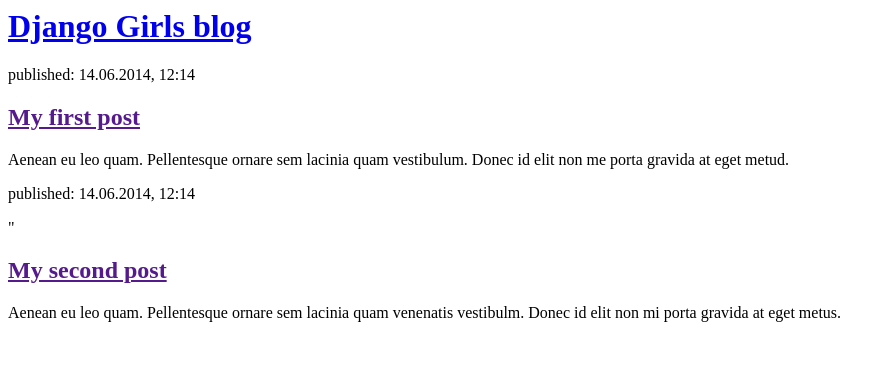
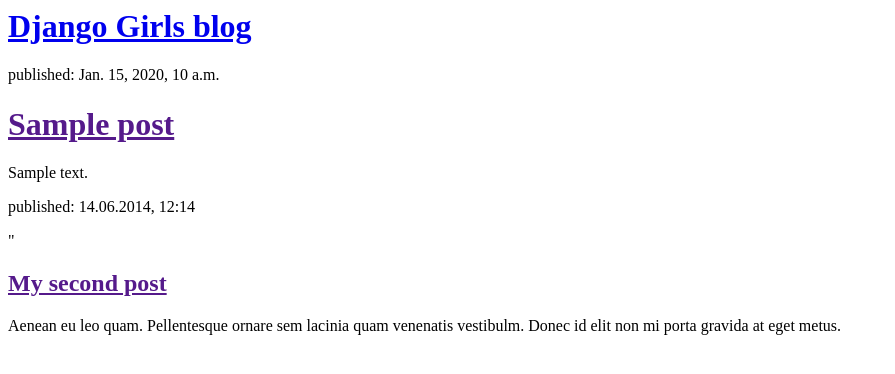
Before and after one commit to bselliott/my-first-blog, a Django app: template blog/templates/post_list.html in a window 1280 px wide. Shown: the top 374 px of the page, without its empty margins (0-895 px from the left). Run offline with Django 3.2, Linux system fonts and the light colour scheme; the template is opened without the code that fills it: values that come from a table or form of the project are taken from there, others are empty; tables that the repository leaves empty hold one stand-in row (values such as "Sample post"); parts of the project's set-up code (start-up, migrations or seed data) failed here and were passed over.

Commit message:
Modified templated to display posts from database

```diff
--- a/blog/templates/post_list.html
+++ b/blog/templates/post_list.html
@@ -8,9 +8,13 @@
       </div>
 
       <div>
-          <p>published: 14.06.2014, 12:14</p>
-          <h2><a href="">My first post</a></h2>
-          <p>Aenean eu leo quam. Pellentesque ornare sem lacinia quam vestibulum. Donec id elit non me porta gravida at eget metud.</p>
+        {% for post in posts %}
+          <div>
+            <p>published: {{post.published_date}}</p>
+            <h1><a href="">{{ post.title }}</a></h1>
+            <p>{{ post.text|linebreaksbr }}</p>
+          </div>
+        {% endfor %}
       </div>
 
       <div>
--- a/blog/views.py
+++ b/blog/views.py
@@ -1,4 +1,6 @@
 from django.shortcuts import render
+from .models import import Post
 
 def post_list(request):
-    return render(request, 'blog/post_list.html', {})
+    posts = Post.objects.filter(published_date__lte=timezone.now()).order_by('published_date')
+    return render(request, 'blog/post_list.html', {'posts': posts})
```
